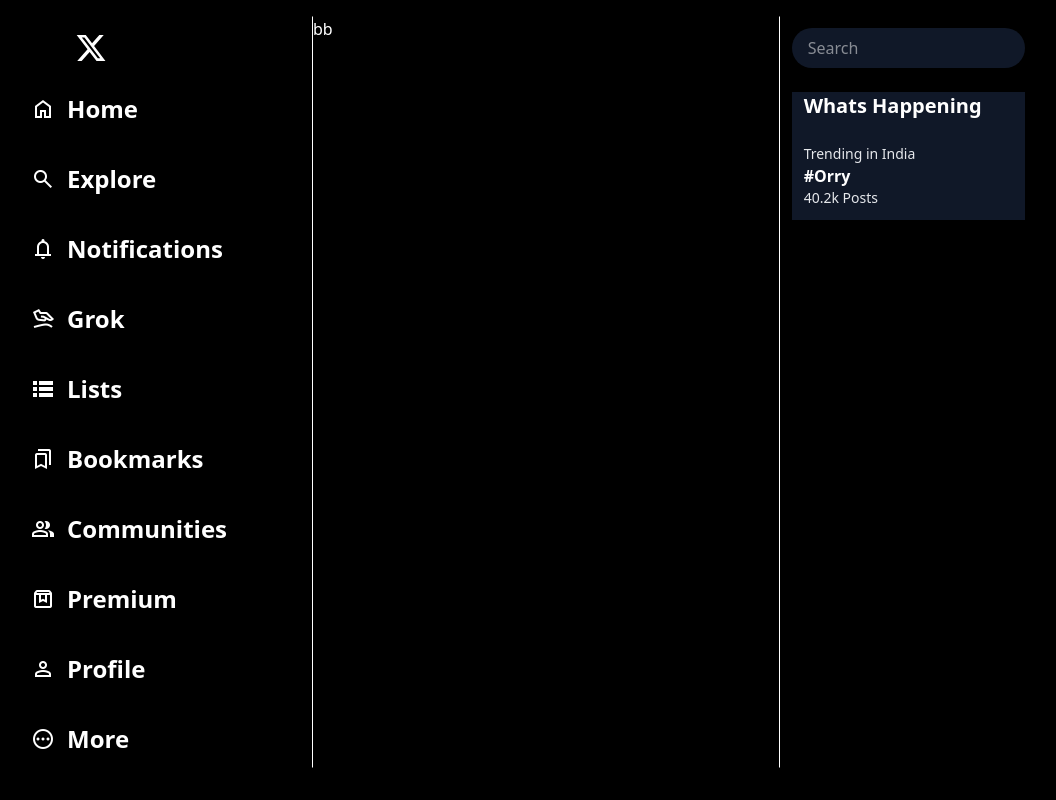
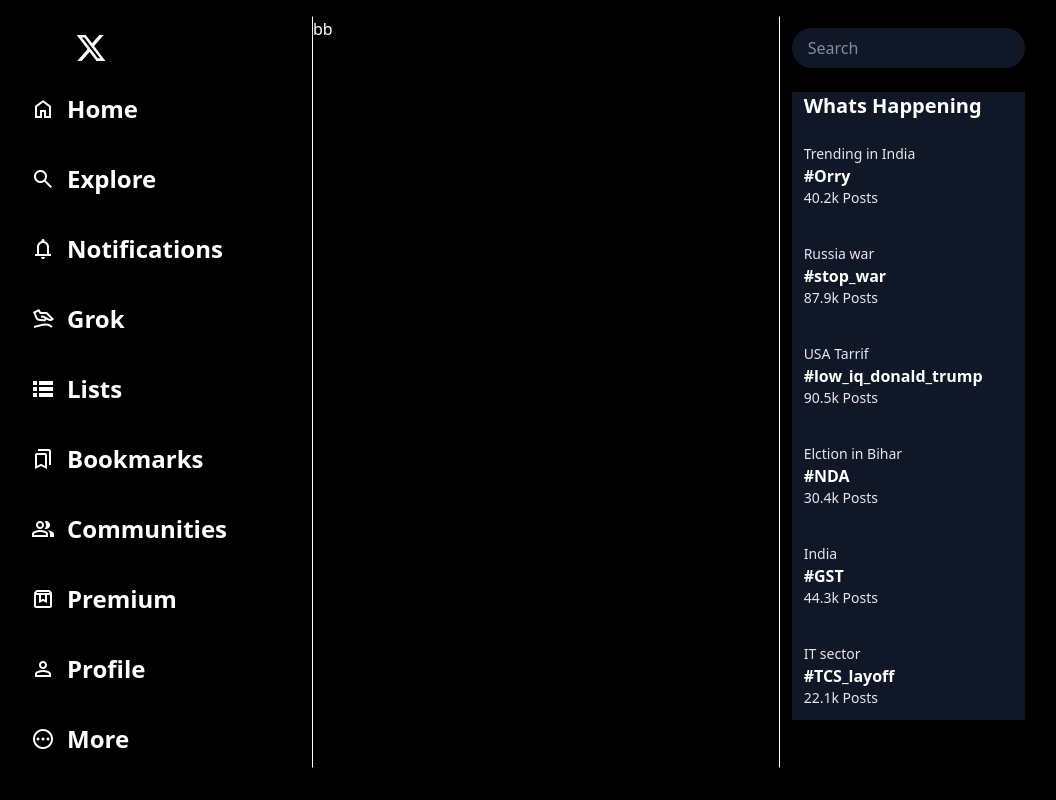
Before and after one commit to Aditya-das-4707-e/X-Clone, a website: page index.html in a window 1280 px wide. Shown: the whole page, without its empty margins (34-1090 px from the left). Drawn offline with nearby package versions, Linux system fonts and the light colour scheme.

Commit message:
Trending add

```diff
--- a/index.html
+++ b/index.html
@@ -70,6 +70,33 @@
                     <div class="font-bold">#Orry</div>
                     <div class="text-sm text-gray-200">40.2k Posts</div>
                 </div>
+
+                <div class="item p-3 hover:bg-gray-800 cursor-pointer">
+                    <div class="text-sm text-gray-200">Russia war</div>
+                    <div class="font-bold">#stop_war</div>
+                    <div class="text-sm text-gray-200">87.9k Posts</div>
+                </div>
+                <div class="item p-3 hover:bg-gray-800 cursor-pointer">
+                    <div class="text-sm text-gray-200">USA Tarrif</div>
+                    <div class="font-bold">#low_iq_donald_trump</div>
+                    <div class="text-sm text-gray-200">90.5k Posts</div>
+                </div>
+                <div class="item p-3 hover:bg-gray-800 cursor-pointer">
+                    <div class="text-sm text-gray-200">Elction in Bihar</div>
+                    <div class="font-bold">#NDA</div>
+                    <div class="text-sm text-gray-200">30.4k Posts</div>
+                </div>
+                <div class="item p-3 hover:bg-gray-800 cursor-pointer">
+                    <div class="text-sm text-gray-200">India</div>
+                    <div class="font-bold">#GST</div>
+                    <div class="text-sm text-gray-200">44.3k Posts</div>
+                </div>
+                <div class="item p-3 hover:bg-gray-800 cursor-pointer">
+                    <div class="text-sm text-gray-200">IT sector</div>
+                    <div class="font-bold">#TCS_layoff</div>
+                    <div class="text-sm text-gray-200">22.1k Posts</div>
+                </div>
+
             </div>
         </div>
     </div>
```
